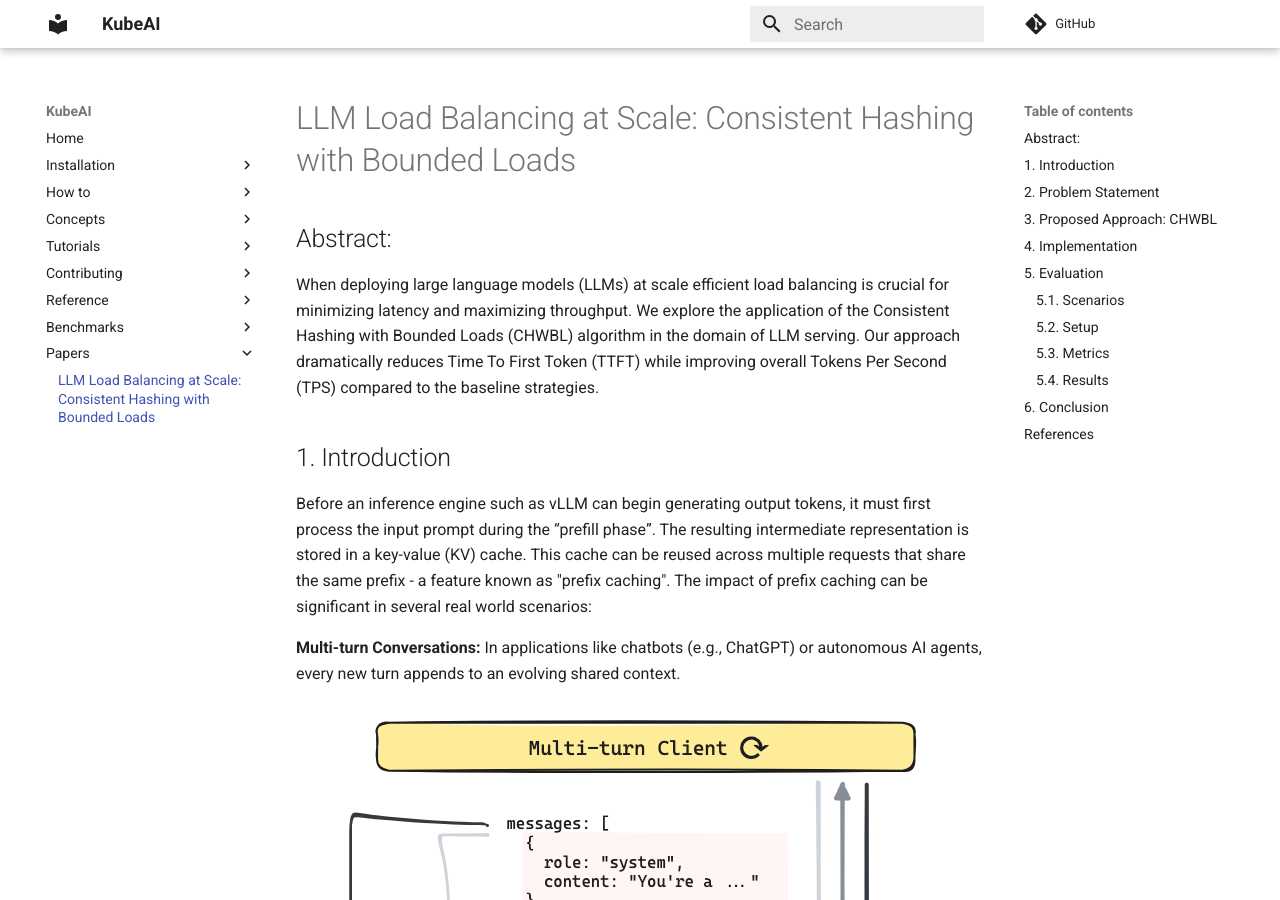
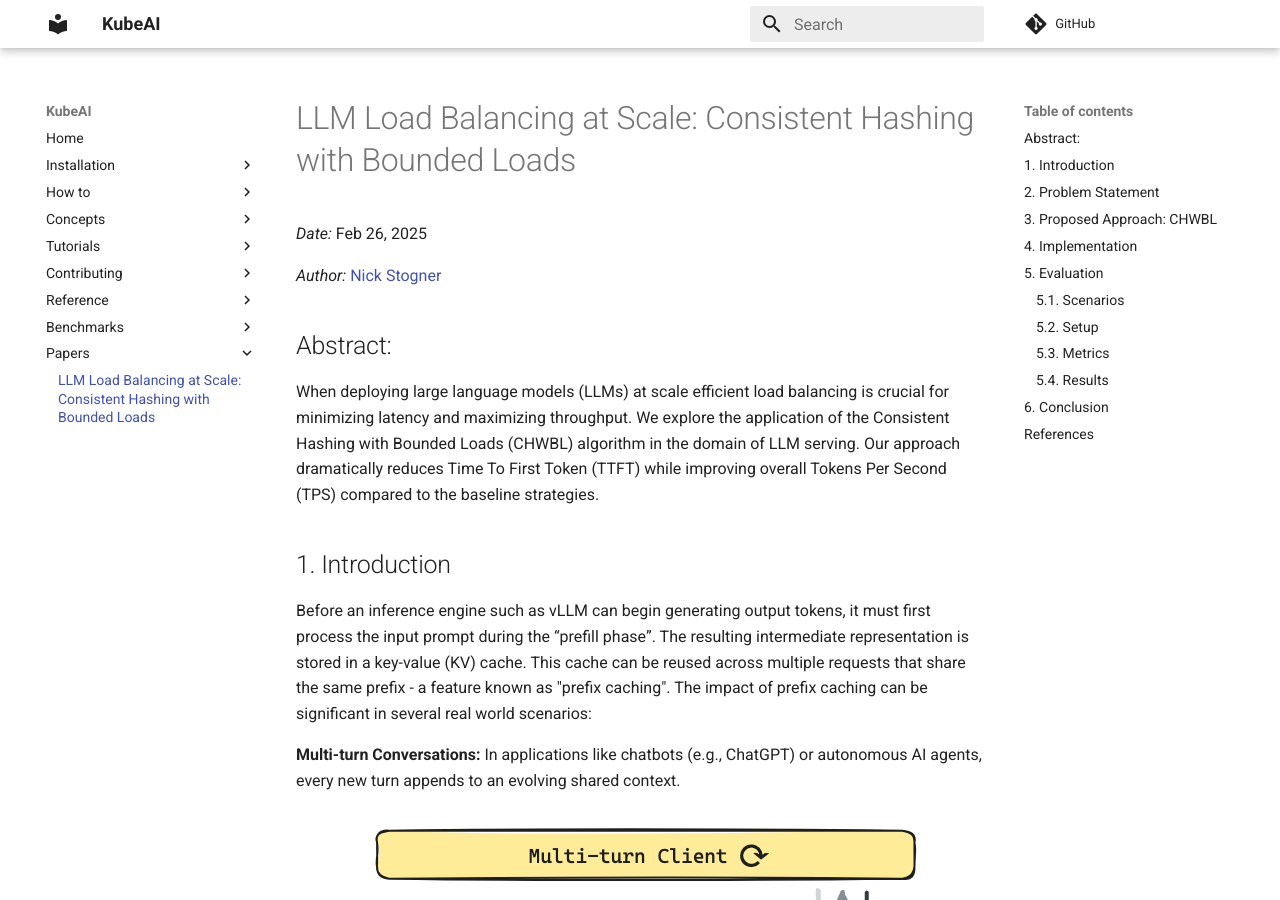
Before and after one commit to substratusai/kubeai, an MkDocs documentation site: the page built from docs/papers/llm-load-balancing-at-scale-chwbl.md, in a window 1280 px wide and 900 px high. Built offline with MkDocs 1.6.1 and Material for MkDocs 9.7.7, drawn with Linux system fonts in a browser that asks for light colours; comment, search, counter and statistics services are not loaded.

Commit message:
Add date & author

```diff
--- a/docs/papers/llm-load-balancing-at-scale-chwbl.md
+++ b/docs/papers/llm-load-balancing-at-scale-chwbl.md
@@ -1,4 +1,8 @@
 # LLM Load Balancing at Scale: Consistent Hashing with Bounded Loads
+
+*Date:* Feb 26, 2025
+
+*Author:* [Nick Stogner](https://www.linkedin.com/in/nstogner/)
 
 ## Abstract:
 
```
